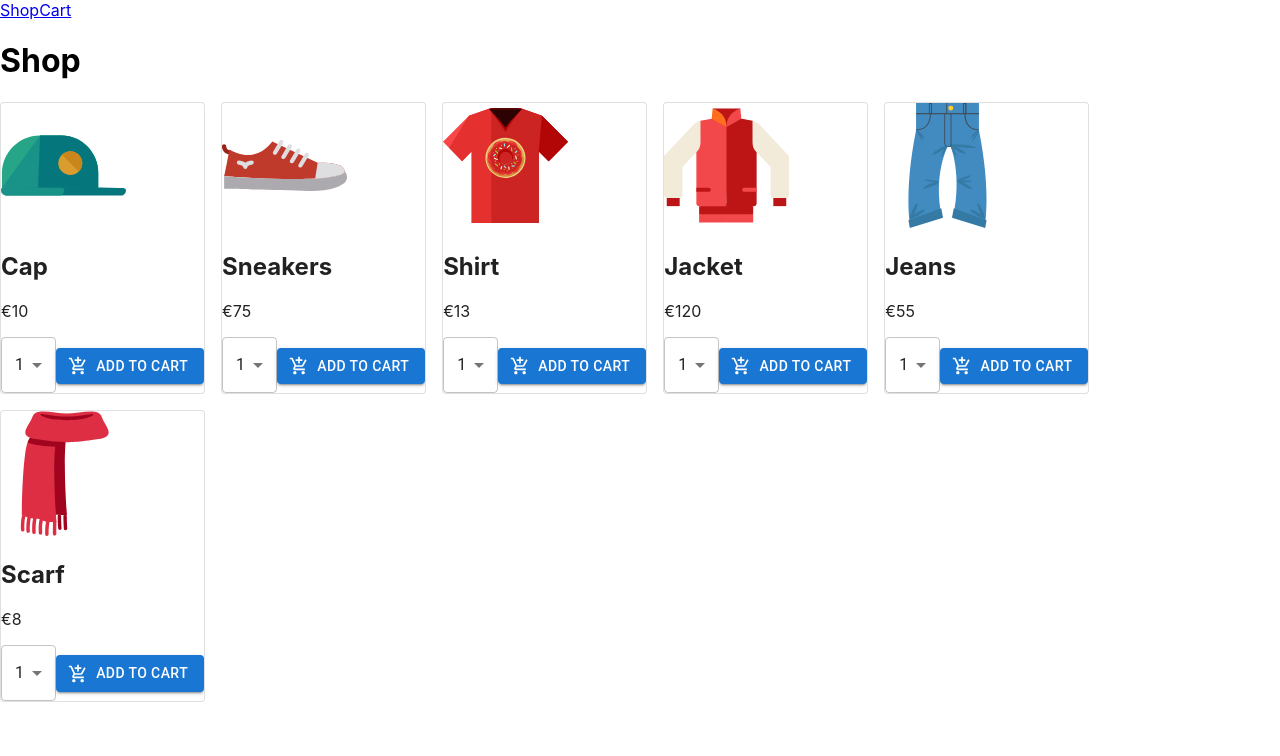
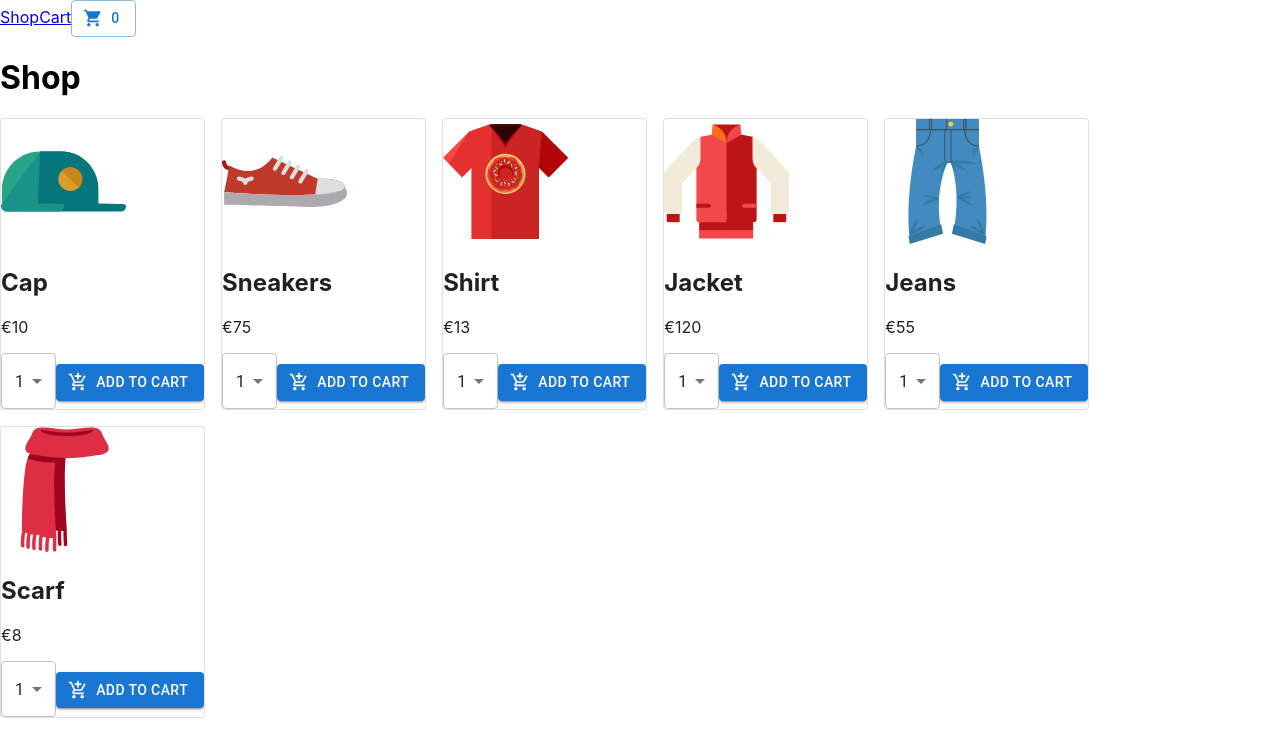
Before and after one commit to toqvist/JAVA21-AJS-slutprojekt-Tobias-Ahlqvist, a React (Vite) app: page / in a window 1280 px wide. Shown: the top 756 px of the page. Built offline with nearby package versions, Linux system fonts and the light colour scheme.

Commit message:
Cart button that tracks item quantity implemented

```diff
--- a/package.json
+++ b/package.json
@@ -14,7 +14,8 @@
     "@mui/material": "^5.6.3",
     "react": "^18.0.0",
     "react-dom": "^18.0.0",
-    "react-router-dom": "^6.3.0"
+    "react-router-dom": "^6.3.0",
+    "react-spring": "^9.4.4"
   },
   "devDependencies": {
     "@types/react": "^18.0.0",
--- a/src/components/Cart.jsx
+++ b/src/components/Cart.jsx
@@ -1,5 +1,6 @@
 
 import React, { useContext } from 'react'
+import { Link } from 'react-router-dom'
 import CartContext from '../contexts/CartContext';
 import CartItem from './CartItem';
 
@@ -13,6 +14,7 @@ export default function Cart() {
 
   return (
     <>
+      {cart.length ?
         <Grid>
           {cart.map(product =>
             <Grid key={product.id}>
@@ -20,6 +22,13 @@ export default function Cart() {
             </Grid>
           )}
         </Grid>
+        : <>
+          <p>Cart is empty!</p>
+          <Link to="/">Go to shop</Link>
+        </>
+      }
+
+
     </>
 
   )
--- /dev/null
+++ b/src/components/MiniCart.jsx
@@ -0,0 +1,19 @@
+import React, { useContext } from 'react'
+import CartContext from '../contexts/CartContext'
+
+import Button from '@mui/material/Button'
+import ShoppingCartIcon from '@mui/icons-material/ShoppingCart';
+
+
+export default function MiniCart() {
+
+    const { cartItems } = useContext(CartContext);
+
+    return (
+        <Button variant="outlined"
+            startIcon={<ShoppingCartIcon></ShoppingCartIcon>}>
+            {cartItems}
+
+        </Button>
+    )
+}
--- a/src/components/Nav.jsx
+++ b/src/components/Nav.jsx
@@ -1,8 +1,10 @@
 import React from 'react'
 import { Link } from 'react-router-dom'
 import { useState, useContext } from 'react'
+import MiniCart from './MiniCart'
 
 export default function Nav() {
+
   return (
     <nav>
       <Link to='/'>
@@ -11,6 +13,7 @@ export default function Nav() {
       <Link to='/cart'>
         Cart
       </Link>
+      <MiniCart />
     </nav >
   )
 }
--- a/src/contexts/CartContext.jsx
+++ b/src/contexts/CartContext.jsx
@@ -5,6 +5,7 @@ const CartContext = createContext()
 export function CartProvider({ children }) {
 
     const [cart, setCart] = useState([])
+    const [cartItems, setCartItems] = useState(0)
 
     const addToCart = (product, newQuantity) => {
 
@@ -15,7 +16,7 @@ export function CartProvider({ children }) {
         if (productIndex >= 0) {
             const newCart = [...cart]
             newCart[productIndex].quantity += newQuantity
-            setCart(newCart)
+            updateCart(newCart)
             return
         }
 
@@ -23,7 +24,7 @@ export function CartProvider({ children }) {
             ...product,
             quantity: newQuantity
         }
-        setCart([...cart, productToAdd])
+        updateCart([...cart, productToAdd])
     }
 
     const removeFromCart = (product, newQuantity) => {
@@ -40,18 +41,34 @@ export function CartProvider({ children }) {
         if (cart[productIndex].quantity - newQuantity <= 0) {
             //Create a new cart by filtering out the product to be removed
             const newCart = cart.filter(prod => prod.id !== product.id)
-            setCart(newCart)
+            updateCart(newCart)
             return
         }
 
         //IOtherwise, subtract the entered quantity
         const newCart = [...cart]
         newCart[productIndex].quantity -= newQuantity
+        updateCart(newCart)
+    }
+
+    //Helper function that is equal to setCart(),
+    //but will also update the cartItems array to reflect new quantity
+    function updateCart(newCart) {
+        let newCartItems = 0
+        for (let i = 0; i < newCart.length; i++) {
+            newCartItems += newCart[i].quantity
+        }
         setCart(newCart)
+        setCartItems(newCartItems)
+    }
+
+    function updateCartItems () {
+        //For each product in cart, add the quantity to the cartItems
+
     }
 
     return (
-        <CartContext.Provider value={{ cart, addToCart, removeFromCart }}>
+        <CartContext.Provider value={{ cart, cartItems, addToCart, removeFromCart }}>
             {children}
         </CartContext.Provider>
     )
```
Also changed, not shown: 1 other file (tests, documents, lock files or other folders). Lines whose indentation alone changed are shown as unchanged.
